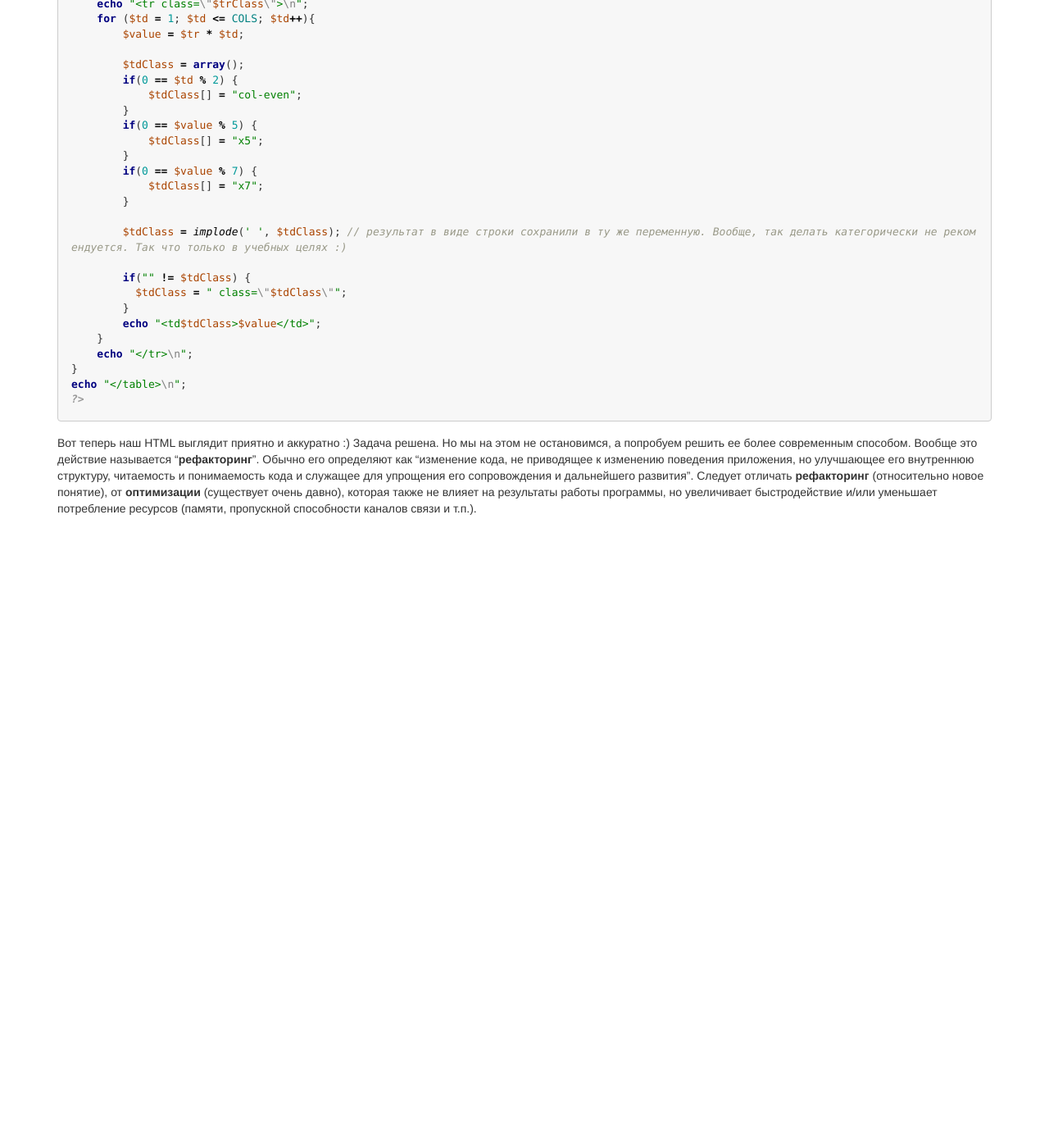
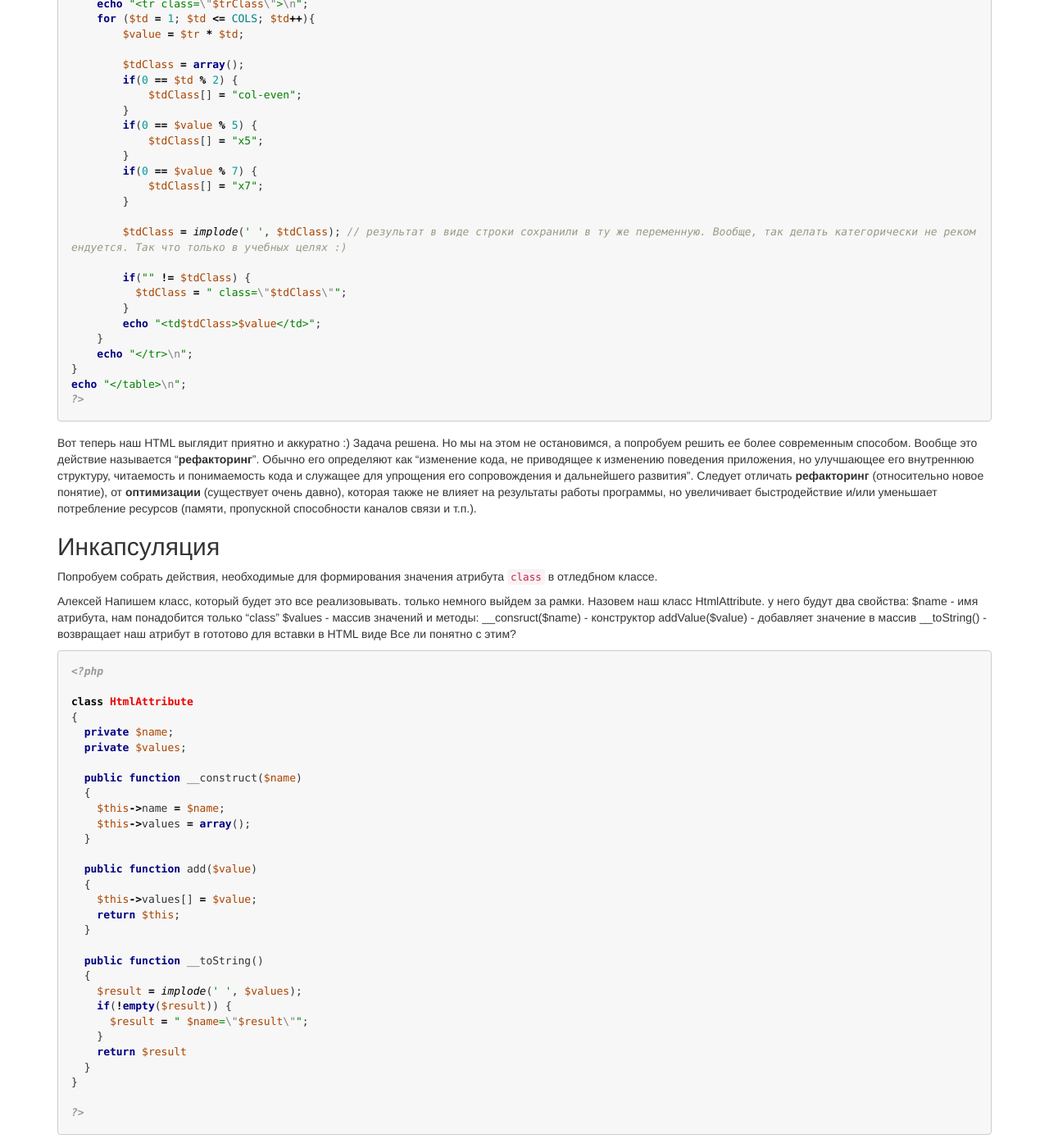
Before and after one commit to alsii/alsii.github.io, a Jekyll site: the page built from project1/l1.md, in a window 1280 px wide and 1400 px high, scrolled down 6060 px. Shown: the whole window at 82% size. Built offline with Jekyll 4.4.1, drawn with Linux system fonts in a browser that asks for light colours; nearby versions of some CDN libraries; Markdown is read by kramdown in place of the engine named in the settings; before the commit the page ends 6700 px from its top, so only the background shows below that.

Commit message:
Update l1.md

```diff
--- a/project1/l1.md
+++ b/project1/l1.md
@@ -334,3 +334,52 @@ echo "</table>\n";
 ~~~
 
 Вот теперь наш HTML выглядит приятно и аккуратно :) Задача решена. Но мы на этом не остановимся, а попробуем решить ее более современным способом. Вообще это действие называется "__рефакторинг__". Обычно его определяют как "изменение кода, не приводящее к изменению поведения приложения, но улучшающее его внутреннюю структуру, читаемость и понимаемость кода и служащее для упрощения его сопровождения и дальнейшего развития". Следует отличать __рефакторинг__ (относительно новое понятие), от __оптимизации__ (существует очень давно), которая также не влияет на результаты работы программы, но увеличивает быстродействие и/или уменьшает потребление ресурсов (памяти, пропускной способности каналов связи и т.п.).
+
+## Инкапсуляция
+
+Попробуем собрать действия, необходимые для формирования значения атрибута `class` в отледбном классе.
+
+Алексей
+Напишем класс, который будет это все реализовывать.
+только немного выйдем за рамки. Назовем наш класс HtmlAttribute.
+у него будут два свойства:
+$name - имя атрибута, нам понадобится только "class"
+$values - массив значений
+и методы:
+__consruct($name) - конструктор
+addValue($value) - добавляет значение в массив
+__toString() - возвращает наш атрибут в гототово для вставки в HTML виде
+Все ли понятно с этим?
+
+~~~ php
+<?php
+
+class HtmlAttribute
+{
+  private $name;
+  private $values;
+
+  public function __construct($name)
+  {
+    $this->name = $name;
+    $this->values = array();
+  }
+
+  public function add($value)
+  {
+    $this->values[] = $value;
+    return $this;
+  }
+
+  public function __toString()
+  {
+    $result = implode(' ', $values);
+    if(!empty($result)) {
+      $result = " $name=\"$result\"";
+    }
+    return $result
+  }
+}
+
+?>
+~~~
```
